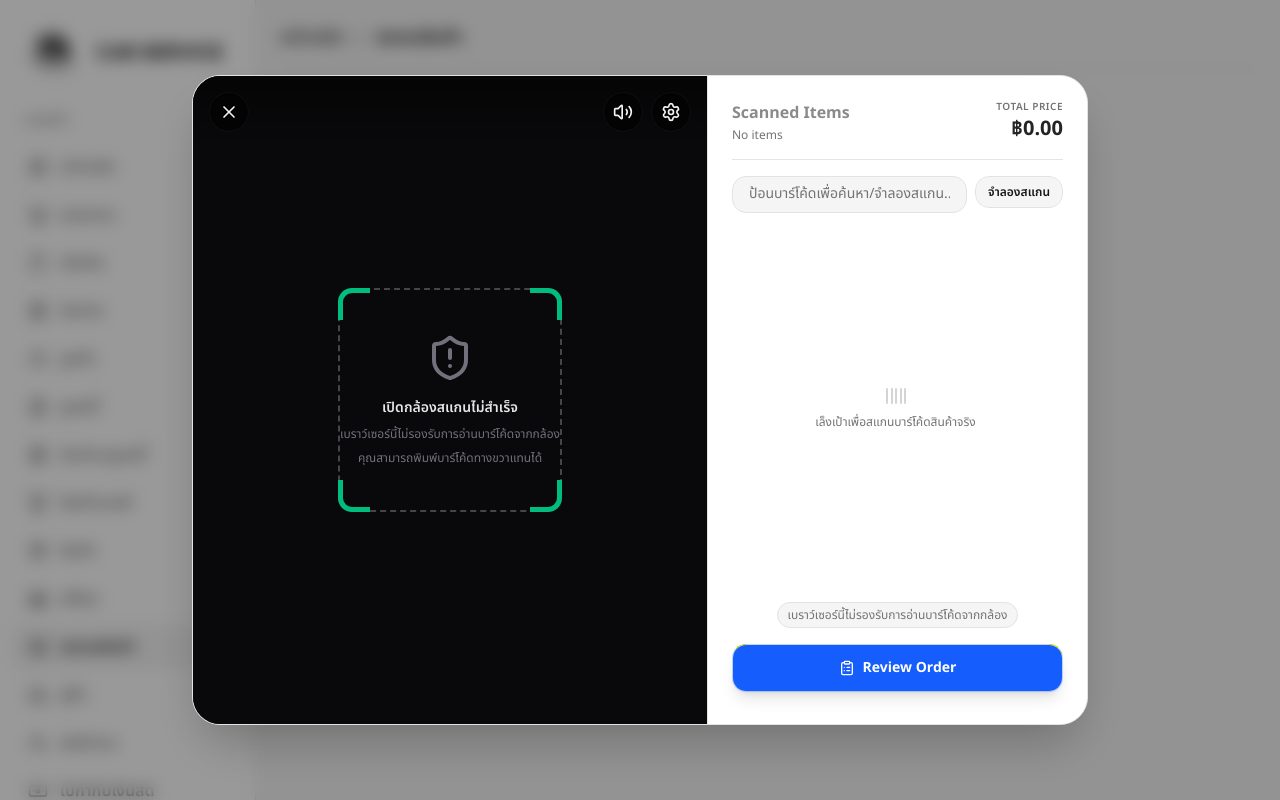
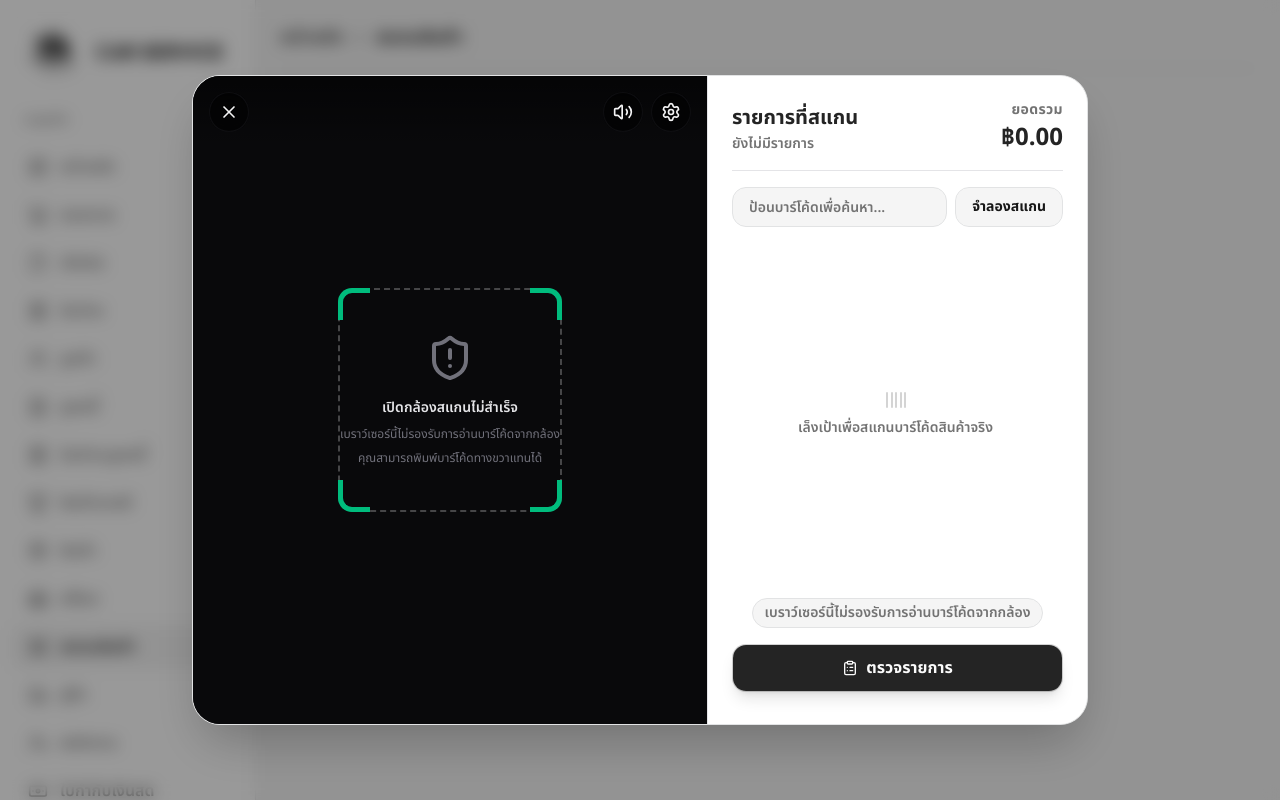
Before and after one commit to Winmoresight/car-service, a Next.js app: page /stock/scan in a window 1280 px wide. Both pictures are taken after a click on the button "เปิดกล้องสแกนสินค้า". Built offline with nearby package versions, Linux system fonts and the light colour scheme.

Commit message:
Feature(frontend): Scan

```diff
--- a/src/app/stock/scan/page.tsx
+++ b/src/app/stock/scan/page.tsx
@@ -3,7 +3,6 @@
 import {
   Barcode,
   Camera,
-  Check,
   ClipboardList,
   Minus,
   Plus,
@@ -15,7 +14,7 @@ import {
   VolumeX,
   X,
 } from "lucide-react";
-import { useEffect, useRef, useState } from "react";
+import { type TouchEvent, useEffect, useRef, useState } from "react";
 import DashboardBreadcrumb from "@/components/dashboard/dashboard-breadcrumb";
 import { Button } from "@/components/ui/button";
 import { Card, CardContent } from "@/components/ui/card";
@@ -133,9 +132,9 @@ export default function StockScanPage() {
   const [isCameraScanning, setIsCameraScanning] = useState(false);
   const [cameraError, setCameraError] = useState<string | null>(null);
   const [beepEnabled, setBeepEnabled] = useState(true);
-  const [showSaveSuccess, setShowSaveSuccess] = useState(false);
   const [manualBarcode, setManualBarcode] = useState("");
   const [settingsOpen, setSettingsOpen] = useState(false);
+  const [isScannerDrawerExpanded, setIsScannerDrawerExpanded] = useState(true);
 
   const [lookupState, setLookupState] = useState<LookupState>("idle");
   const [feedback, setFeedback] = useState("");
@@ -148,6 +147,8 @@ export default function StockScanPage() {
   const barcodeDetectorRef = useRef<BarcodeDetectorInstance | null>(null);
   const lookupInFlightRef = useRef(false);
   const scanCooldownsRef = useRef<{ [barcode: string]: number }>({});
+  const drawerTouchStartYRef = useRef<number | null>(null);
+  const lastDrawerSwipeAtRef = useRef(0);
 
   useEffect(() => {
     return () => {
@@ -458,13 +459,38 @@ export default function StockScanPage() {
     stopCameraScan();
   };
 
-  const handleSaveStock = () => {
-    setShowSaveSuccess(true);
+  const handleDrawerTouchStart = (event: TouchEvent<HTMLElement>) => {
+    drawerTouchStartYRef.current = event.touches[0]?.clientY ?? null;
   };
 
-  const confirmSaveStock = () => {
-    setScannedItems([]);
-    setShowSaveSuccess(false);
+  const handleDrawerTouchEnd = (event: TouchEvent<HTMLElement>) => {
+    const startY = drawerTouchStartYRef.current;
+    drawerTouchStartYRef.current = null;
+
+    if (startY === null) {
+      return;
+    }
+
+    const endY = event.changedTouches[0]?.clientY ?? startY;
+    const deltaY = endY - startY;
+
+    if (deltaY > 45) {
+      lastDrawerSwipeAtRef.current = Date.now();
+      setIsScannerDrawerExpanded(false);
+    }
+
+    if (deltaY < -45) {
+      lastDrawerSwipeAtRef.current = Date.now();
+      setIsScannerDrawerExpanded(true);
+    }
+  };
+
+  const toggleScannerDrawer = () => {
+    if (Date.now() - lastDrawerSwipeAtRef.current < 500) {
+      return;
+    }
+
+    setIsScannerDrawerExpanded((current) => !current);
   };
 
   const handleClearAll = () => {
@@ -514,22 +540,22 @@ export default function StockScanPage() {
             </Card>
           ) : (
             // Summary Screen after closing scanner
-            <Card className="max-w-2xl mx-auto mt-6 rounded-[24px] border bg-card shadow-sm overflow-hidden">
-              <div className="p-6 border-b flex flex-col sm:flex-row justify-between items-start sm:items-center gap-4 bg-muted/20">
+            <Card className="max-w-2xl mx-auto mt-6 overflow-hidden rounded-[24px] border bg-card shadow-sm">
+              <div className="flex flex-col items-start justify-between gap-4 border-b bg-muted/15 p-5 sm:flex-row sm:items-center sm:p-6">
                 <div>
-                  <h2 className="text-xl font-bold text-foreground">
+                  <h2 className="text-2xl font-extrabold text-primary">
                     สรุปรายการสแกนสินค้า
                   </h2>
-                  <p className="text-xs text-muted-foreground mt-0.5">
+                  <p className="mt-1 text-sm font-semibold text-muted-foreground">
                     มีสินค้าทั้งหมด {scannedItems.length} รายการ ({totalItemsCount}{" "}
                     ชิ้น)
                   </p>
                 </div>
                 <div className="text-left sm:text-right">
-                  <p className="text-[10px] uppercase font-bold tracking-wide text-muted-foreground">
+                  <p className="text-xs font-extrabold tracking-wide text-muted-foreground uppercase">
                     ราคารวมสุทธิ
                   </p>
-                  <p className="text-2xl font-extrabold text-primary">
+                  <p className="mt-1 text-3xl font-extrabold text-primary">
                     ฿
                     {totalPrice.toLocaleString("th-TH", {
                       minimumFractionDigits: 2,
@@ -537,18 +563,18 @@ export default function StockScanPage() {
                   </p>
                 </div>
               </div>
-              <CardContent className="p-6 space-y-6">
-                <div className="divide-y max-h-80 overflow-y-auto pr-1">
+              <CardContent className="space-y-5 p-5 sm:p-6">
+                <div className="max-h-80 space-y-3 overflow-y-auto pr-1">
                   {scannedItems.map((item) => (
                     <div
                       key={item.barcode}
-                      className="py-4 flex items-center justify-between first:pt-0 last:pb-0 gap-4"
+                      className="flex items-center justify-between gap-4 rounded-[14px] border bg-muted/15 p-4"
                     >
                       <div className="min-w-0 flex-1">
-                        <p className="text-sm font-semibold text-foreground truncate">
+                        <p className="truncate text-base font-bold text-card-foreground">
                           {item.name}
                         </p>
-                        <p className="text-xs text-muted-foreground mt-1 flex items-center gap-1.5">
+                        <p className="mt-1 flex items-center gap-1.5 text-sm font-semibold text-muted-foreground">
                           <span>บาร์โค้ด: {item.barcode}</span>
                           <span>•</span>
                           <span>
@@ -558,7 +584,7 @@ export default function StockScanPage() {
                       </div>
 
                       <div className="flex items-center gap-3">
-                        <div className="flex items-center bg-muted border rounded-lg overflow-hidden h-8">
+                        <div className="flex h-9 items-center overflow-hidden rounded-lg border bg-background">
                           <button
                             type="button"
                             onClick={() => decrementQty(item.barcode)}
@@ -566,7 +592,7 @@ export default function StockScanPage() {
                           >
                             <Minus className="h-3 w-3" />
                           </button>
-                          <span className="px-3 text-xs font-semibold text-foreground min-w-8 text-center">
+                          <span className="min-w-9 px-3 text-center text-sm font-bold text-foreground">
                             {item.quantity}
                           </span>
                           <button
@@ -590,33 +616,22 @@ export default function StockScanPage() {
                   ))}
                 </div>
 
-                <div className="space-y-3 pt-4 border-t">
-                  <div className="grid grid-cols-2 gap-3">
+                <div className="space-y-3 border-t pt-4">
                   <Button
                     type="button"
                     onClick={startCameraScan}
-                      variant="outline"
-                      className="h-12 rounded-xl font-bold transition-all active:scale-[0.98] flex items-center justify-center gap-2"
+                    className="flex h-12 w-full items-center justify-center gap-2 rounded-xl bg-primary font-bold text-primary-foreground transition-all hover:bg-primary/90 active:scale-[0.98]"
                   >
                     <Camera className="h-4 w-4" />
                     สแกนเพิ่ม
                   </Button>
                   <Button
                     type="button"
-                      onClick={handleSaveStock}
-                      className="h-12 rounded-xl font-bold bg-primary hover:bg-primary/90 text-primary-foreground transition-all active:scale-[0.98] flex items-center justify-center gap-2"
-                    >
-                      <Check className="h-4 w-4" />
-                      บันทึกสต็อก
-                    </Button>
-                  </div>
-                  <Button
-                    type="button"
                     onClick={handleClearAll}
                     variant="ghost"
-                    className="w-full h-10 rounded-xl font-medium text-xs text-muted-foreground hover:text-destructive hover:bg-destructive/5 transition-all flex items-center justify-center gap-1.5"
+                    className="flex h-10 w-full items-center justify-center gap-1.5 rounded-xl text-sm font-semibold text-muted-foreground transition-all hover:bg-destructive/5 hover:text-destructive"
                   >
-                    <RotateCcw className="h-3.5 w-3.5" />
+                    <RotateCcw className="h-4 w-4" />
                     ล้างรายการทั้งหมด
                   </Button>
                 </div>
@@ -626,33 +641,10 @@ export default function StockScanPage() {
         </div>
       )}
 
-      {/* Simulated Save Success Modal */}
-      {showSaveSuccess && (
-        <div className="fixed inset-0 z-[100] flex items-center justify-center p-4 bg-black/60 backdrop-blur-sm animate-in fade-in duration-200">
-          <div className="bg-card rounded-[28px] border max-w-sm w-full p-6 text-center space-y-6 shadow-2xl animate-in zoom-in-95 duration-200">
-            <div className="mx-auto flex h-16 w-16 items-center justify-center rounded-full bg-emerald-100 dark:bg-emerald-950/50 text-emerald-600 dark:text-emerald-400">
-              <Check className="h-8 w-8" />
-            </div>
-            <div className="space-y-2">
-              <h3 className="text-xl font-bold text-foreground">
-                บันทึกสต็อกเสร็จสิ้น
-              </h3>
-            </div>
-            <Button
-              type="button"
-              onClick={confirmSaveStock}
-              className="w-full h-11 rounded-xl font-bold bg-primary hover:bg-primary/90"
-            >
-              ตกลง
-            </Button>
-          </div>
-        </div>
-      )}
-
       {/* Responsive Camera Scanner Dialog Overlay */}
       <div
         className={cn(
-          "fixed inset-0 z-50 flex items-center justify-center p-0 md:p-4 bg-black/40 backdrop-blur-sm transition-all duration-300",
+          "fixed inset-0 z-[70] flex items-center justify-center p-0 md:p-4 bg-black/40 backdrop-blur-sm transition-all duration-300",
           isCameraScanning
             ? "opacity-100 pointer-events-auto visible"
             : "opacity-0 pointer-events-none invisible",
@@ -776,33 +768,48 @@ export default function StockScanPage() {
           {/* Items List Panel (Right side on desktop, Bottom drawer on mobile) */}
           <div
             className={cn(
-              "flex flex-col bg-background text-foreground shadow-2xl border-zinc-200 dark:border-zinc-800",
+              "flex flex-col bg-background text-foreground shadow-2xl border-zinc-200 transition-transform duration-300 ease-out dark:border-zinc-800",
               // Desktop layout (Right column)
-              "md:relative md:inset-auto md:w-[380px] md:h-full md:rounded-none md:border-t-0 md:border-l md:bg-card md:shadow-none md:p-6 md:pb-8",
+              "md:relative md:inset-auto md:w-[380px] md:h-full md:max-h-full md:translate-y-0 md:rounded-none md:border-t-0 md:border-l md:bg-card md:p-6 md:pb-8 md:shadow-none",
               // Mobile layout (Bottom Drawer)
-              "absolute bottom-0 inset-x-0 rounded-t-[32px] border-t p-5 pb-6 max-h-[50%] md:max-h-full",
+              "absolute bottom-0 inset-x-0 h-[62dvh] max-h-[62dvh] rounded-t-[32px] border-t p-5 pb-[calc(1.25rem+env(safe-area-inset-bottom))]",
+              isScannerDrawerExpanded
+                ? "translate-y-0"
+                : "translate-y-[calc(100%-112px)]",
             )}
           >
             {/* Mobile Drag Handle Bar Indicator (Hidden on desktop) */}
-            <div className="w-12 h-1 bg-zinc-200 dark:bg-zinc-800 rounded-full mx-auto mb-4 md:hidden" />
+            <button
+              type="button"
+              className="mx-auto mb-4 flex h-6 w-20 items-center justify-center rounded-full md:hidden"
+              aria-label={
+                isScannerDrawerExpanded ? "ยุบรายการที่สแกน" : "เปิดรายการที่สแกน"
+              }
+              aria-expanded={isScannerDrawerExpanded}
+              onClick={toggleScannerDrawer}
+              onTouchStart={handleDrawerTouchStart}
+              onTouchEnd={handleDrawerTouchEnd}
+            >
+              <span className="h-1 w-12 rounded-full bg-zinc-300 dark:bg-zinc-700" />
+            </button>
 
             {/* Drawer Header */}
             <div className="flex justify-between items-end mb-4">
               <div>
-                <h3 className="text-base font-bold text-foreground">
-                  Scanned Items
+                <h3 className="text-xl font-extrabold text-primary">
+                  รายการที่สแกน
                 </h3>
-                <p className="text-xs text-muted-foreground mt-0.5">
+                <p className="mt-0.5 text-sm font-semibold text-muted-foreground">
                   {scannedItems.length === 0
-                    ? "No items"
-                    : `${scannedItems.length} items total`}
+                    ? "ยังไม่มีรายการ"
+                    : `${scannedItems.length} รายการ (${totalItemsCount} ชิ้น)`}
                 </p>
               </div>
               <div className="text-right">
-                <p className="text-[10px] tracking-wider font-semibold text-muted-foreground uppercase">
-                  Total Price
+                <p className="text-sm font-extrabold tracking-wide text-muted-foreground">
+                  ยอดรวม
                 </p>
-                <p className="text-xl font-extrabold text-primary">
+                <p className="mt-0.5 text-2xl font-extrabold text-primary">
                   ฿
                   {totalPrice.toLocaleString("th-TH", {
                     minimumFractionDigits: 2,
@@ -814,10 +821,10 @@ export default function StockScanPage() {
             <hr className="border-zinc-200 dark:border-zinc-800 mb-4" />
 
             {/* Manual Input Search Bar for testing/desktop users */}
-            <div className="flex gap-2 mb-4">
+            <div className="mb-4 flex items-stretch gap-2">
               <input
                 type="text"
-                placeholder="ป้อนบาร์โค้ดเพื่อค้นหา/จำลองสแกน..."
+                placeholder="ป้อนบาร์โค้ดเพื่อค้นหา..."
                 value={manualBarcode}
                 onChange={(e) => setManualBarcode(e.target.value)}
                 onKeyDown={(e) => {
@@ -825,13 +832,12 @@ export default function StockScanPage() {
                     handleManualBarcodeSubmit();
                   }
                 }}
-                className="flex-1 bg-muted border border-border text-foreground placeholder-muted-foreground rounded-xl px-4 py-2 text-xs focus:outline-none focus:ring-1 focus:ring-ring transition-all"
+                className="h-10 min-w-0 flex-1 rounded-xl border border-border bg-muted px-4 text-sm font-semibold text-card-foreground placeholder:text-muted-foreground focus:outline-none focus:ring-1 focus:ring-ring"
               />
               <Button
                 type="button"
                 onClick={handleManualBarcodeSubmit}
-                size="sm"
-                className="bg-secondary hover:bg-secondary/80 text-secondary-foreground border border-border rounded-xl px-3 h-8 text-xs font-semibold"
+                className="h-10 shrink-0 rounded-xl border border-border bg-secondary px-4 text-sm font-bold text-secondary-foreground hover:bg-secondary/80"
               >
                 จำลองสแกน
               </Button>
@@ -842,19 +848,21 @@ export default function StockScanPage() {
               {scannedItems.length === 0 ? (
                 <div className="flex flex-col items-center justify-center py-6 text-center text-muted-foreground space-y-1.5 h-full">
                   <Barcode className="h-6 w-6 opacity-30" />
-                  <p className="text-xs">เล็งเป้าเพื่อสแกนบาร์โค้ดสินค้าจริง</p>
+                  <p className="text-sm font-semibold">
+                    เล็งเป้าเพื่อสแกนบาร์โค้ดสินค้าจริง
+                  </p>
                 </div>
               ) : (
                 scannedItems.map((item) => (
                   <div
                     key={item.barcode}
-                    className="flex items-center justify-between p-3 rounded-2xl bg-muted/40 border border-border/80 hover:bg-muted/60 transition-all"
+                    className="flex items-center justify-between rounded-2xl border border-border/80 bg-muted/35 p-3 transition-all hover:bg-muted/55"
                   >
                     <div className="min-w-0 flex-1 pr-2">
-                      <p className="text-xs font-bold text-foreground truncate">
+                      <p className="truncate text-base font-extrabold text-card-foreground">
                         {item.name}
                       </p>
-                      <p className="text-[10px] text-muted-foreground mt-0.5">
+                      <p className="mt-0.5 text-sm font-semibold text-muted-foreground">
                         ฿{item.retailPrice.toFixed(2)} • {item.barcode}
                       </p>
                     </div>
@@ -863,17 +871,17 @@ export default function StockScanPage() {
                       <button
                         type="button"
                         onClick={() => decrementQty(item.barcode)}
-                        className="text-muted-foreground hover:text-foreground px-1.5 text-xs font-extrabold transition-colors"
+                        className="px-1.5 text-sm font-extrabold text-muted-foreground transition-colors hover:text-card-foreground"
                       >
                         <Minus className="h-3 w-3" />
                       </button>
-                      <span className="text-xs font-bold w-4 text-center text-foreground">
+                      <span className="w-5 text-center text-sm font-bold text-card-foreground">
                         {item.quantity}
                       </span>
                       <button
                         type="button"
                         onClick={() => incrementQty(item.barcode)}
-                        className="text-muted-foreground hover:text-foreground px-1.5 text-xs font-extrabold transition-colors"
+                        className="px-1.5 text-sm font-extrabold text-muted-foreground transition-colors hover:text-card-foreground"
                       >
                         <Plus className="h-3 w-3" />
                       </button>
@@ -888,7 +896,7 @@ export default function StockScanPage() {
               <div className="mt-4 text-center">
                 <span
                   className={cn(
-                    "inline-block text-xs px-2.5 py-1 rounded-full border",
+                    "inline-block rounded-full border px-3 py-1 text-sm font-semibold",
                     lookupState === "found"
                       ? "border-emerald-500/20 bg-emerald-500/10 text-emerald-600 dark:text-emerald-400"
                       : lookupState === "loading"
@@ -907,10 +915,10 @@ export default function StockScanPage() {
             <Button
               type="button"
               onClick={handleReviewOrder}
-              className="w-full mt-4 h-12 rounded-xl bg-blue-600 hover:bg-blue-500 text-white font-bold text-sm flex items-center justify-center gap-2 border border-blue-500/30 shadow-lg active:scale-[0.98] transition-all"
+              className="mt-4 flex h-12 w-full items-center justify-center gap-2 rounded-xl border border-primary/20 bg-primary text-base font-bold text-primary-foreground shadow-lg transition-all hover:bg-primary/90 active:scale-[0.98]"
             >
               <ClipboardList className="h-4 w-4" />
-              Review Order
+              ตรวจรายการ
             </Button>
           </div>
         </div>
```
Lines whose indentation alone changed are shown as unchanged.
